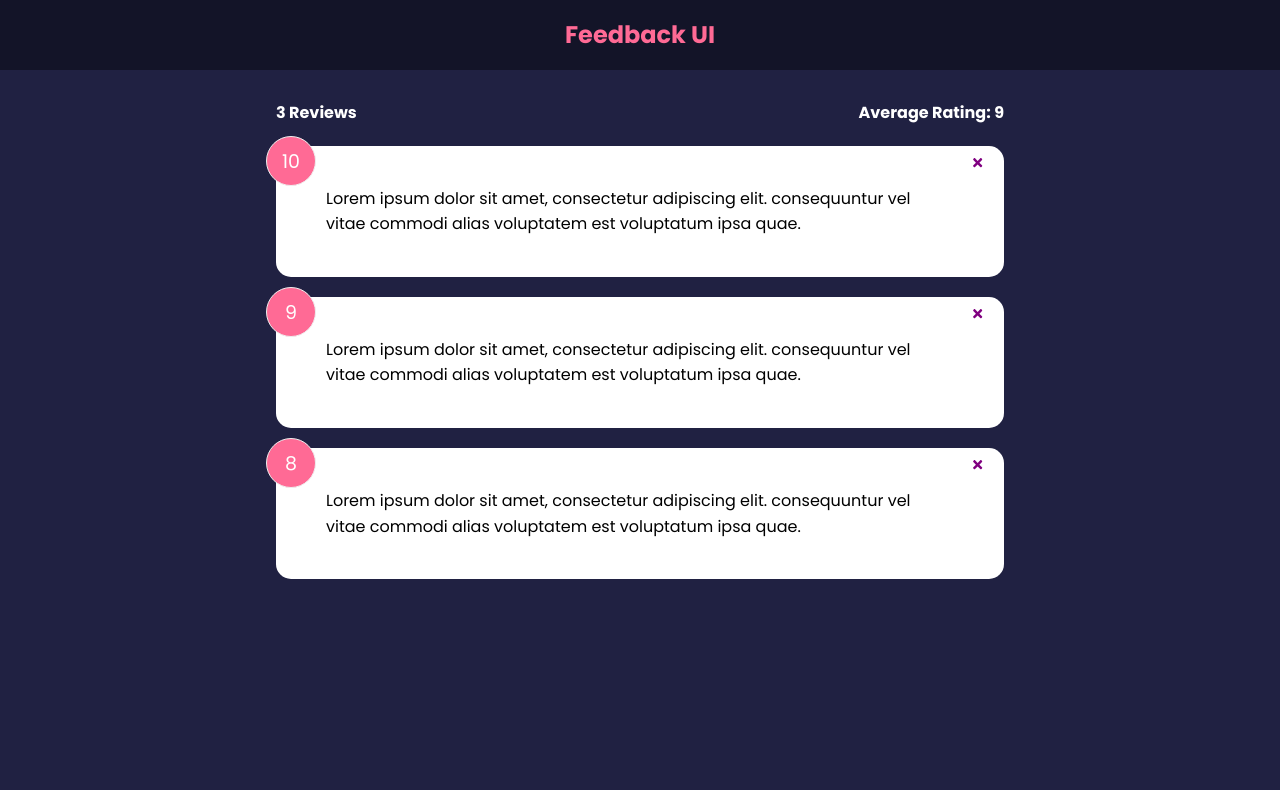
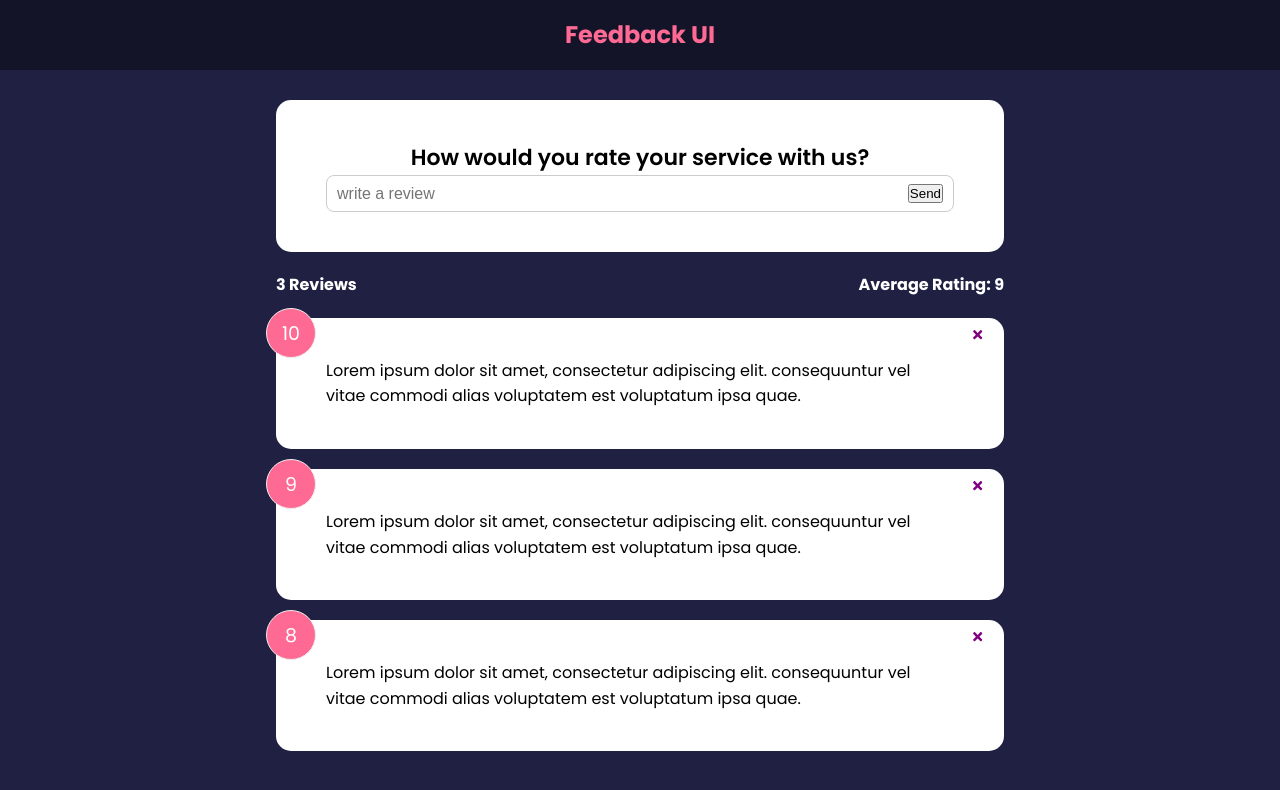
Before and after one commit to Webmekanic/Feedback-App, a React (Create React App) app: page / in a window 1280 px wide. Shown: the top 790 px of the page. Built offline with nearby package versions, Linux system fonts and the light colour scheme.

Commit message:
feat:: add button component

```diff
--- a/src/App.js
+++ b/src/App.js
@@ -3,6 +3,7 @@
 import FeedbackData from "./data/feedbackData"
 import FeedbackList from "./components/feedbackList"
 import FeedbackStat from "./components/feedbackStat"
+import FeedbackForm from "./components/feedbackForm"
 
 function App() {
   const [feedback, setFeedback] = useState(FeedbackData)
@@ -16,6 +17,7 @@
     <>
       <Header />
       <div className="container">
+        <FeedbackForm />
         <FeedbackStat feedback={feedback} />
         <FeedbackList feedback={feedback} handleDelete={deleteFeedback} />
       </div>
--- /dev/null
+++ b/src/components/feedbackForm.jsx
@@ -0,0 +1,28 @@
+import React, { useState } from "react"
+import Card from "./shared/card"
+
+function FeedbackForm() {
+  const [text, setText] = useState("")
+  const handleTextChange = (e) => {
+    setText(e.target.value)
+  }
+  return (
+    <Card>
+      <form>
+        <h2>How would you rate your service with us?</h2>
+        {/* {@todo ratings select component} */}
+        <div className="input-group">
+          <input
+            onChange={handleTextChange}
+            type="text"
+            placeholder="write a review"
+            value={text}
+          />
+          <button type="submit">Send</button>
+        </div>
+      </form>
+    </Card>
+  )
+}
+
+export default FeedbackForm
```
Also changed, not shown: src/components/shared/button.jsx (added, +16 -0 lines).
